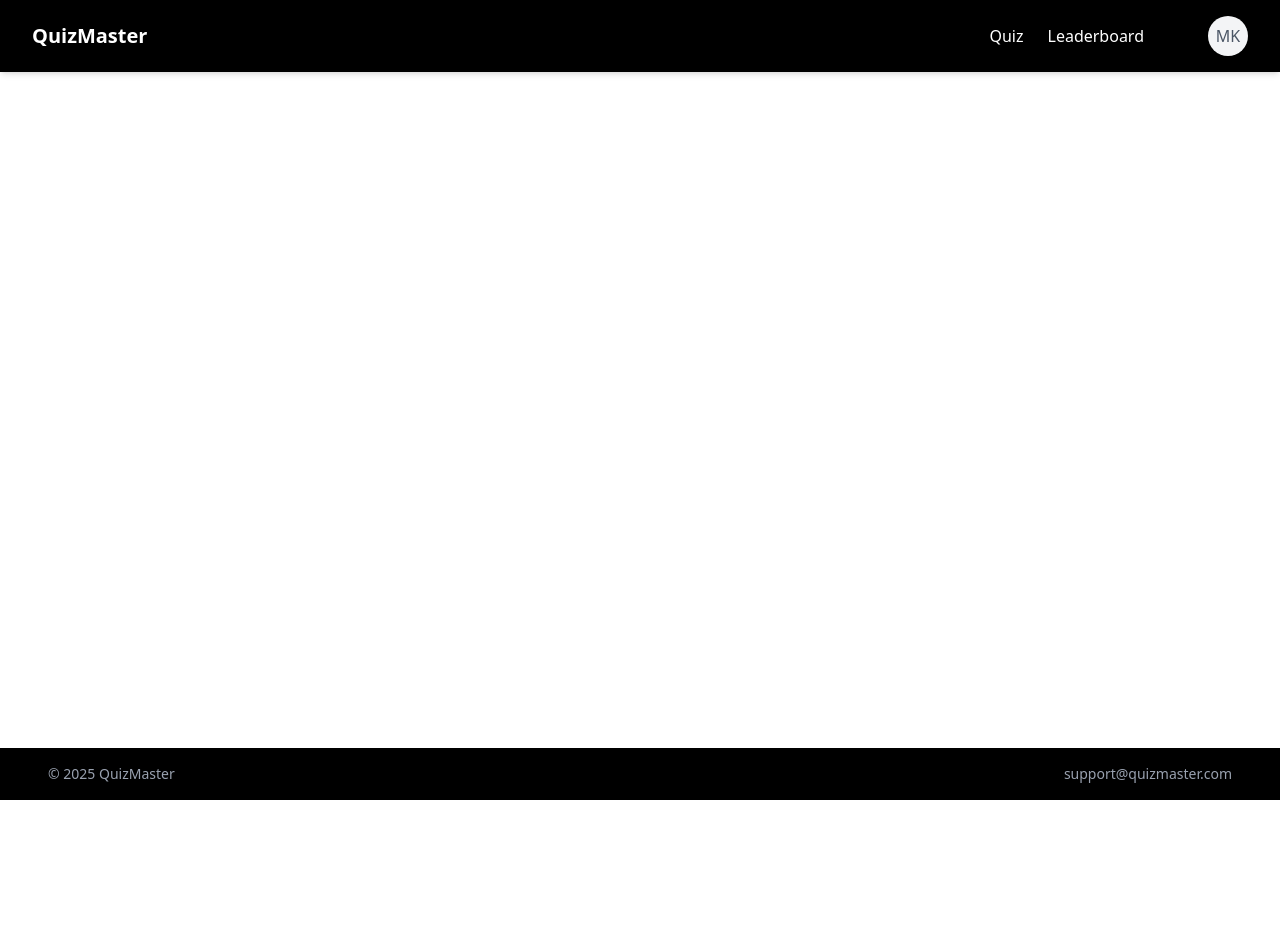
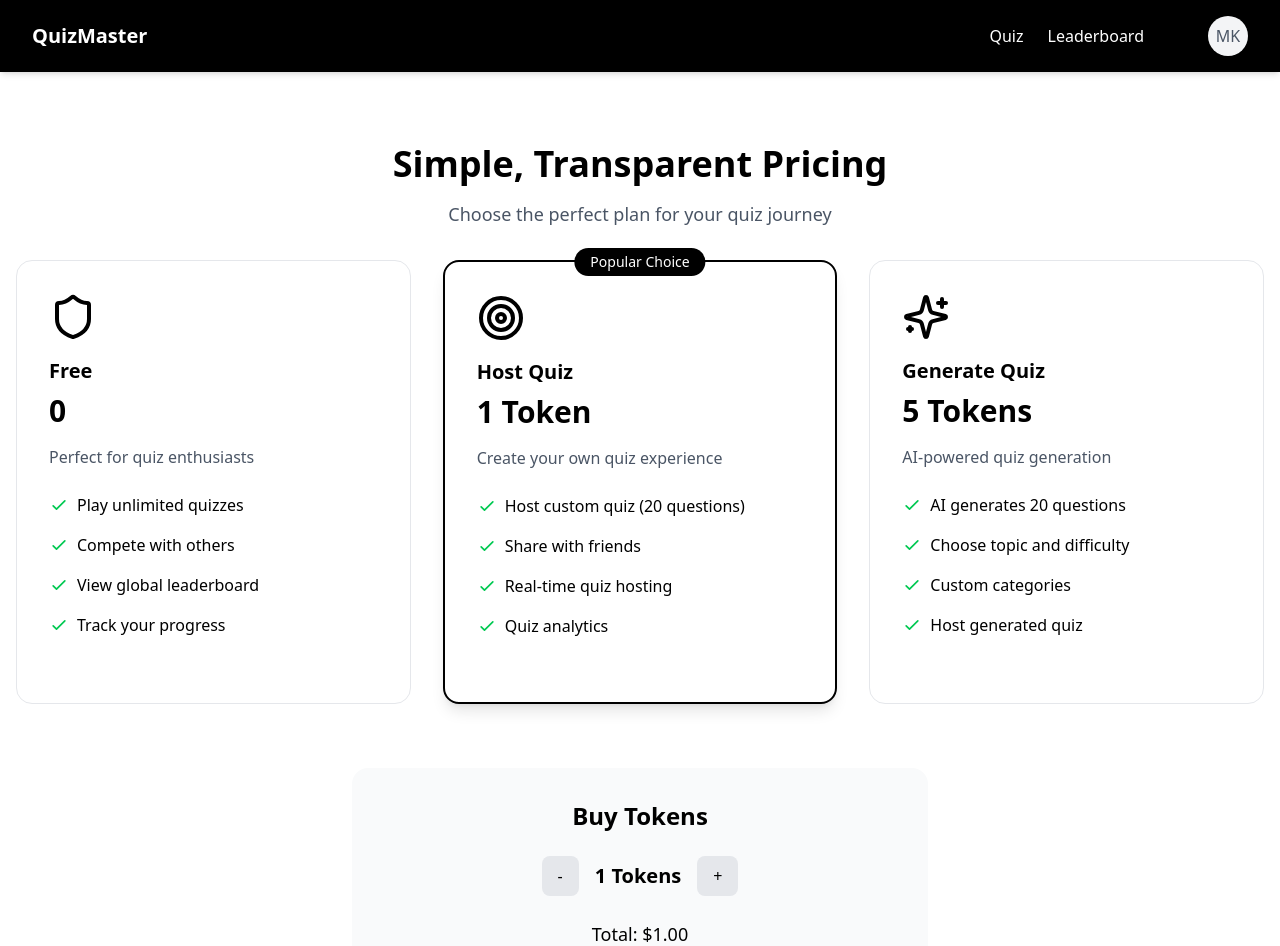
Before and after one commit to moraish/quiz-app, a React (Vite) app in the folder frontend/: page /pricing in a window 1280 px wide. Shown: the top 946 px of the page. Before the commit the page ends 800 px from the top, so only its background shows below. Built offline with nearby package versions, Linux system fonts and the light colour scheme.

Commit message:
created the pricing page

```diff
--- a/frontend/src/App.tsx
+++ b/frontend/src/App.tsx
@@ -8,6 +8,7 @@ import FooterSmall from "./components/FooterSmall";
 import Profile from "./pages/Profile";
 import ReviewCard from "./pages/ReviewCard";
 import Footer from "./components/Landing/Footer";
+import Pricing from "./pages/Pricing";
 
 function App() {
   const location = useLocation();
@@ -21,6 +22,7 @@ function App() {
           <Route path="/quiz" element={<Quiz />} />
           <Route path="/leaderboard" element={<Leaderboard />} />
           <Route path="/profile" element={<Profile />} />
+          <Route path="/pricing" element={<Pricing />} />
           {/* To be removed */}
           <Route path="/review" element={<ReviewCard />} />
         </Routes>
--- /dev/null
+++ b/frontend/src/pages/Pricing.tsx
@@ -0,0 +1,124 @@
+import React from 'react'
+import { Shield, Target, Sparkles } from 'lucide-react'
+
+const Pricing = () => {
+    const [tokenAmount, setTokenAmount] = React.useState(1)
+
+    const tiers = [
+        {
+            name: 'Free',
+            price: '0',
+            description: 'Perfect for quiz enthusiasts',
+            features: [
+                'Play unlimited quizzes',
+                'Compete with others',
+                'View global leaderboard',
+                'Track your progress'
+            ],
+            icon: Shield,
+            highlighted: false
+        },
+        {
+            name: 'Host Quiz',
+            price: '1 Token',
+            description: 'Create your own quiz experience',
+            features: [
+                'Host custom quiz (20 questions)',
+                'Share with friends',
+                'Real-time quiz hosting',
+                'Quiz analytics'
+            ],
+            icon: Target,
+            highlighted: true
+        },
+        {
+            name: 'Generate Quiz',
+            price: '5 Tokens',
+            description: 'AI-powered quiz generation',
+            features: [
+                'AI generates 20 questions',
+                'Choose topic and difficulty',
+                'Custom categories',
+                'Host generated quiz'
+            ],
+            icon: Sparkles,
+            highlighted: false
+        }
+    ]
+
+    return (
+        <div className="mt-20 bg-white">
+            <main className="max-w-7xl mx-auto px-4 pt-16">
+                <div className="text-center mb-8">
+                    <h1 className="text-4xl font-bold text-black mb-4">Simple, Transparent Pricing</h1>
+                    <p className="text-lg text-gray-600">Choose the perfect plan for your quiz journey</p>
+                </div>
+
+                {/* Pricing Tiers */}
+                <div className="grid grid-cols-1 md:grid-cols-3 gap-8 mb-16">
+                    {tiers.map((tier) => {
+                        const Icon = tier.icon
+                        return (
+                            <div
+                                key={tier.name}
+                                className={`rounded-2xl p-8 ${tier.highlighted
+                                    ? 'border-2 border-black shadow-lg relative'
+                                    : 'border border-gray-200'
+                                    }`}
+                            >
+                                {tier.highlighted && (
+                                    <span className="absolute top-0 left-1/2 transform -translate-x-1/2 -translate-y-1/2 bg-black text-white px-4 py-1 rounded-full text-sm">
+                                        Popular Choice
+                                    </span>
+                                )}
+                                <Icon className="w-12 h-12 mb-4" />
+                                <h3 className="text-xl font-bold mb-2">{tier.name}</h3>
+                                <div className="mb-4">
+                                    <span className="text-3xl font-bold">{tier.price}</span>
+                                </div>
+                                <p className="text-gray-600 mb-6">{tier.description}</p>
+                                <ul className="space-y-4 mb-8">
+                                    {tier.features.map((feature) => (
+                                        <li key={feature} className="flex items-center">
+                                            <svg className="w-5 h-5 text-green-500 mr-2" fill="none" stroke="currentColor" viewBox="0 0 24 24">
+                                                <path strokeLinecap="round" strokeLinejoin="round" strokeWidth="2" d="M5 13l4 4L19 7" />
+                                            </svg>
+                                            {feature}
+                                        </li>
+                                    ))}
+                                </ul>
+                            </div>
+                        )
+                    })}
+                </div>
+
+                {/* Token Purchase Section */}
+                <div className="max-w-xl mx-auto text-center bg-gray-50 rounded-2xl p-8">
+                    <h2 className="text-2xl font-bold mb-6">Buy Tokens</h2>
+                    <div className="flex items-center justify-center gap-4 mb-6">
+                        <button
+                            onClick={() => setTokenAmount(prev => Math.max(1, prev - 1))}
+                            className="px-4 py-2 bg-gray-200 rounded-lg hover:bg-gray-300 transition-colors"
+                        >
+                            -
+                        </button>
+                        <span className="text-xl font-bold">{tokenAmount} Tokens</span>
+                        <button
+                            onClick={() => setTokenAmount(prev => prev + 1)}
+                            className="px-4 py-2 bg-gray-200 rounded-lg hover:bg-gray-300 transition-colors"
+                        >
+                            +
+                        </button>
+                    </div>
+                    <p className="text-lg">Total: ${tokenAmount}.00</p>
+                    <button className="bg-black text-white px-8 py-3 rounded-lg font-semibold hover:bg-gray-800 transition-colors">
+                        Purchase Tokens
+                    </button>
+                    <p className="text-sm text-gray-500 mt-4">Secure payment processing</p>
+                </div>
+            </main>
+        </div>
+    )
+}
+
+export default Pricing;
```
